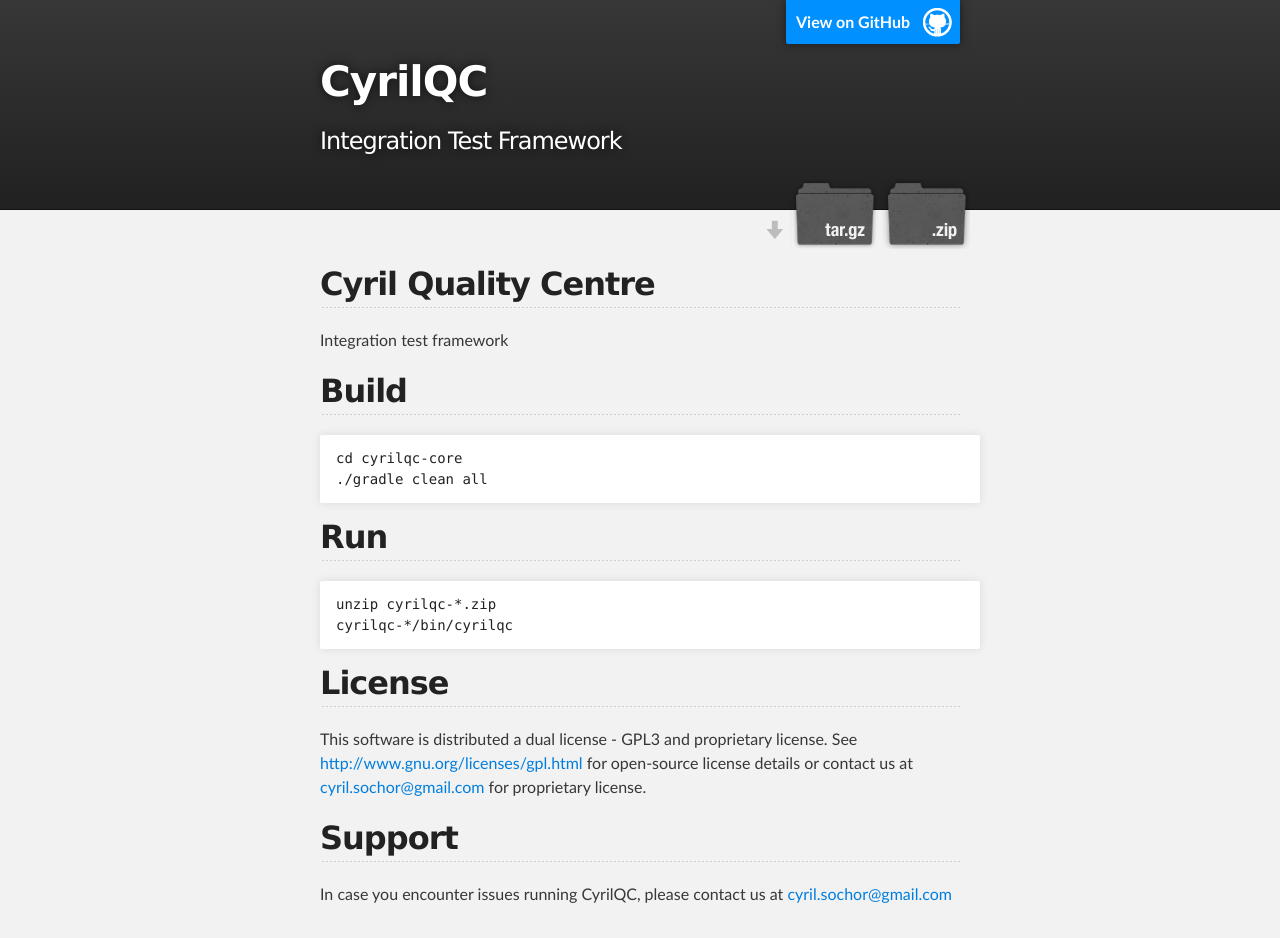
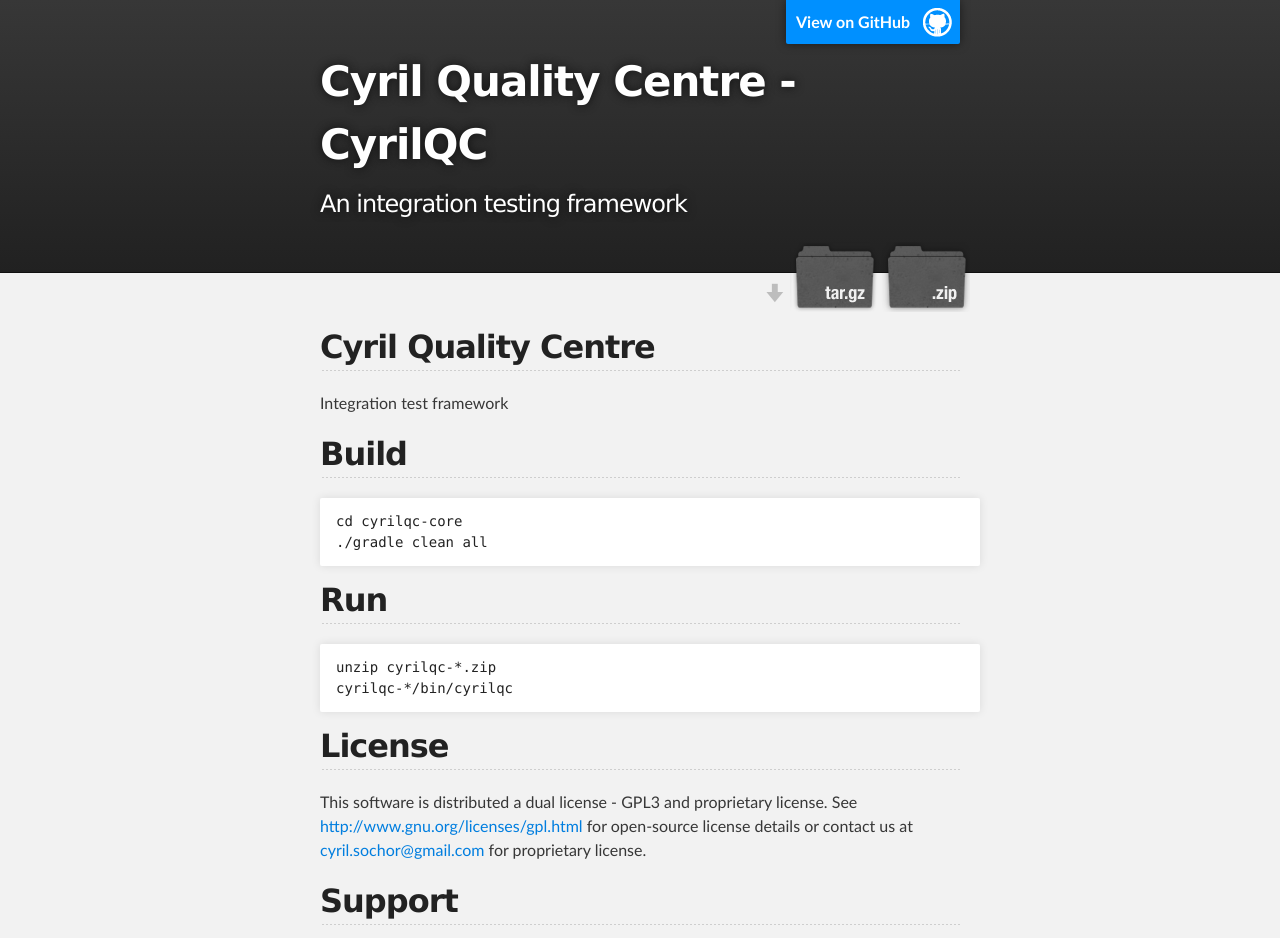
Before and after one commit to cyrilsochor/cyrilqc, a plain HTML site: page index.html in a window 1280 px wide. Shown: the top 938 px of the page. Drawn offline with Linux system fonts and the light colour scheme.

Commit message:
Update index.html

```diff
--- a/index.html
+++ b/index.html
@@ -8,7 +8,7 @@
 
     <link rel="stylesheet" type="text/css" media="screen" href="stylesheets/stylesheet.css">
 
-    <title>CyrilQC</title>
+    <title>Cyril Quality Centre - CyrilQC</title>
   </head>
 
   <body>
@@ -18,8 +18,8 @@
         <header class="inner">
           <a id="forkme_banner" href="https://github.com/cyrilsochor/cyrilqc">View on GitHub</a>
 
-          <h1 id="project_title">CyrilQC</h1>
-          <h2 id="project_tagline">Integration Test Framework</h2>
+          <h1 id="project_title">Cyril Quality Centre - CyrilQC</h1>
+          <h2 id="project_tagline">An integration testing framework</h2>
 
             <section id="downloads">
               <a class="zip_download_link" href="https://github.com/cyrilsochor/cyrilqc/zipball/master">Download this project as a .zip file</a>
```
